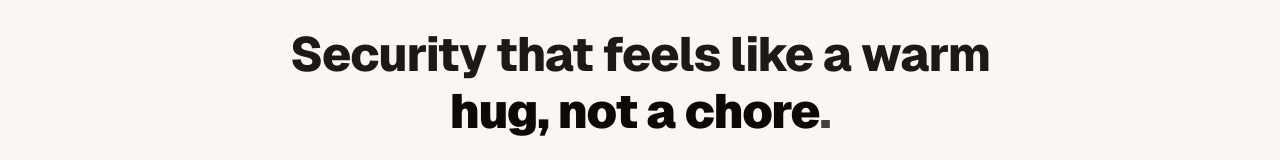
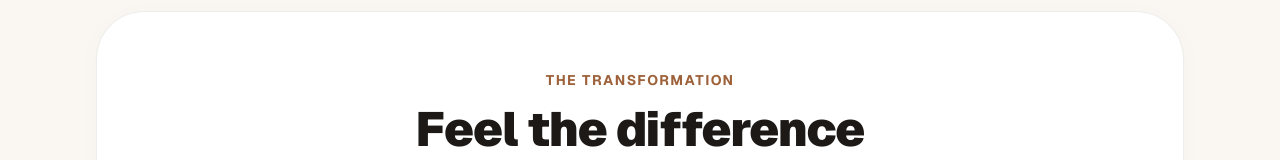
Before and after one commit to aman2dev/vaultly, a Next.js app in the folder apps/web/: page / in a window 1280 px wide. Shown: the part 773-933 px from the top of the page. Built offline with nearby package versions, Linux system fonts and the light colour scheme.

Commit message:
feat(web): integrate transformation section on homepage

```diff
--- a/apps/web/app/page.tsx
+++ b/apps/web/app/page.tsx
@@ -1,5 +1,6 @@
 import Navbar from "../components/Navbar";
 import Hero from "../components/Hero";
+import Transformation from "../components/Transformation";
 import Features from "../components/Features";
 
 export default function Home() {
@@ -14,6 +15,9 @@ export default function Home() {
       {/* Hero Section */}
       <Hero />
 
+      {/* Before / After Transformation Section */}
+      <Transformation />
+
       {/* Security Features Section */}
       <Features />
     </main>
```
